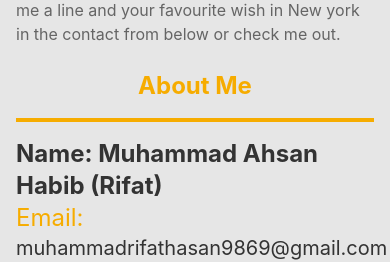
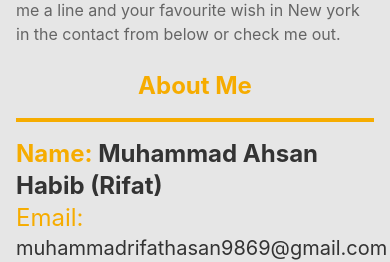
Before and after one commit to Ahsan855/ToolKits-client, a React (Create React App) app: page /portfolio in a window 390 px wide. Shown: the part 780-1042 px from the top of the page. Built offline with nearby package versions, Linux system fonts and the light colour scheme; no server answers.

Commit message:
done responsive footer and all section portfolio

```diff
--- a/src/Pages/Portfolio/Portfolio.js
+++ b/src/Pages/Portfolio/Portfolio.js
@@ -33,7 +33,7 @@ const Portfolio = () => {
               About Me
             </h1>
             <h2 className="text-2xl font-bold">
-              Name: Muhammad Ahsan Habib (Rifat)
+            <span className="text-primary text-2xl">Name:</span> Muhammad Ahsan Habib (Rifat)
             </h2>
             <h2 className="text-xl">
               <span className="text-primary text-2xl">Email:</span>{" "}
```
